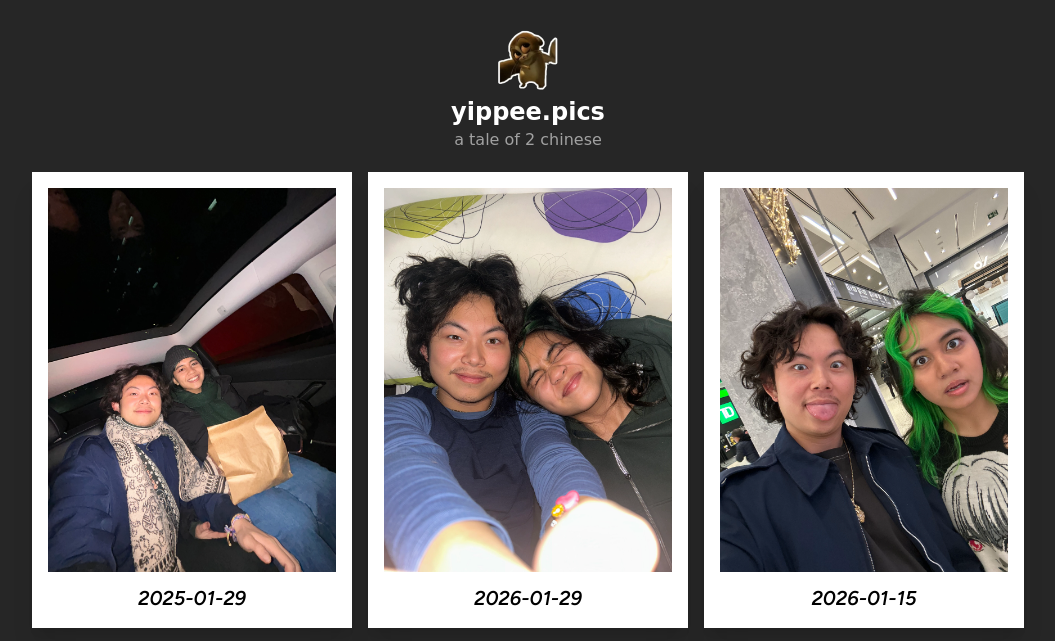
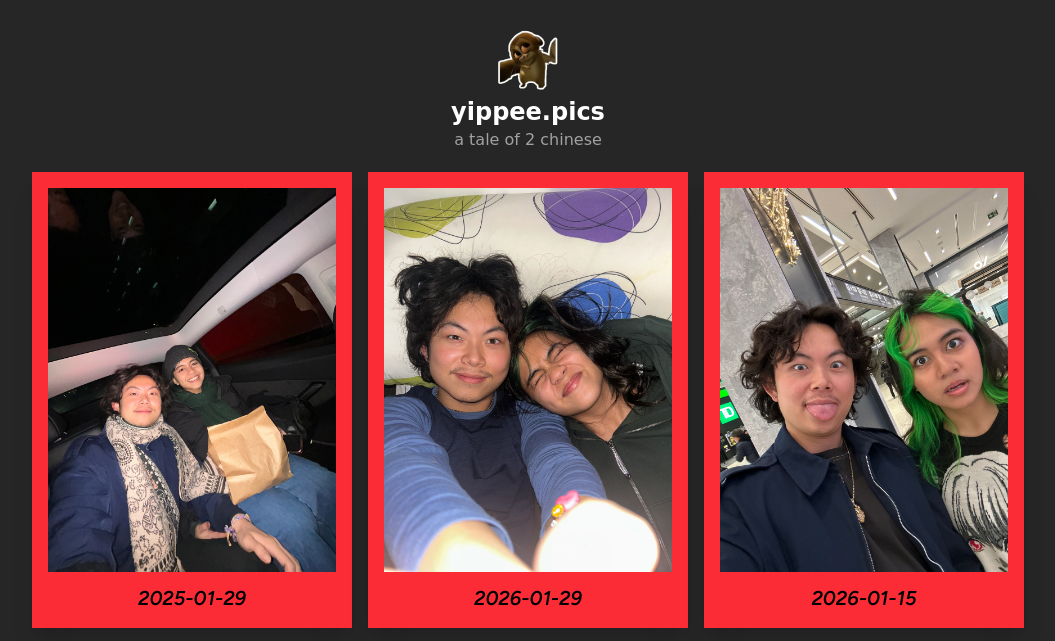
Before and after one commit to hulloitskai/yippee.pics, a website: page index.html in a window 1280 px wide. Shown: the top 641 px of the page, without its empty margins (112-1167 px from the left). Drawn offline with Linux system fonts and the light colour scheme; a web font is replaced by a local one.

Commit message:
feat: change card background color to red

```diff
--- a/src.css
+++ b/src.css
@@ -25,7 +25,7 @@
     @apply flex flex-wrap gap-4 max-w-5xl mx-auto justify-center;
 
     figure {
-      @apply bg-white shadow-xl p-4 min-w-60 flex flex-col items-stretch gap-y-3;
+      @apply bg-red-500 shadow-xl p-4 min-w-60 flex flex-col items-stretch gap-y-3;
     }
 
     img {
```
Also changed, not shown: out.css.
